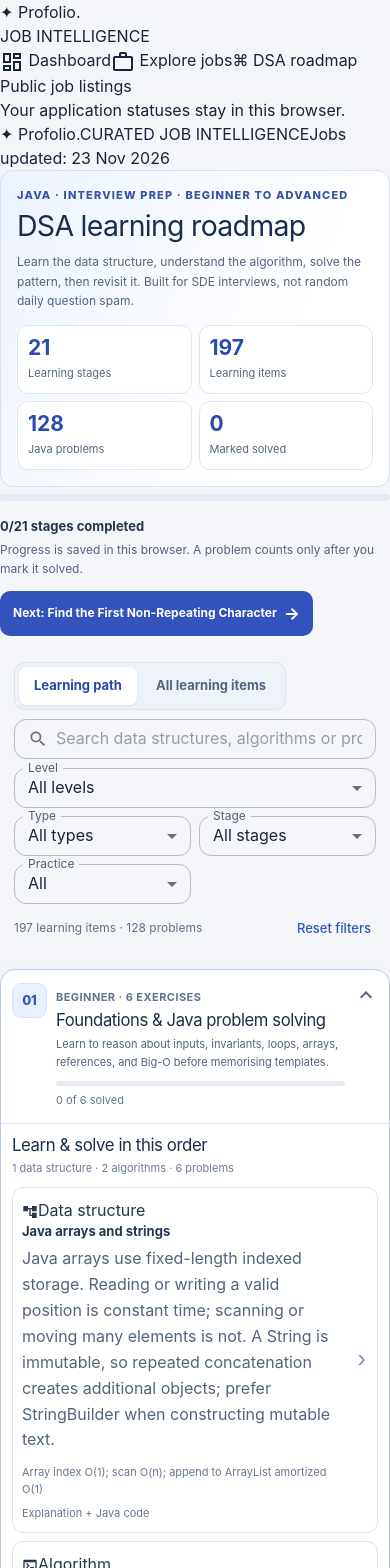
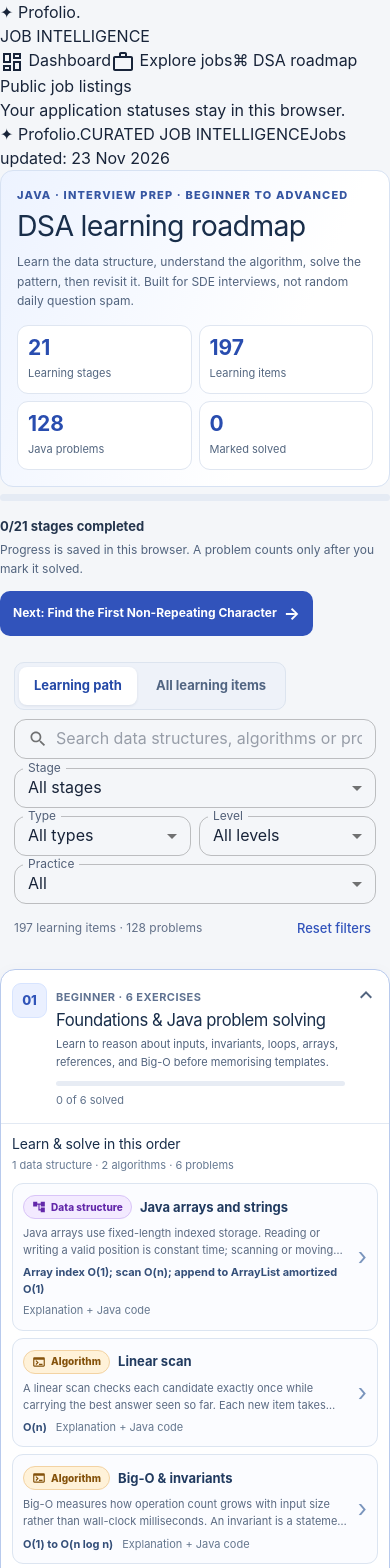
Before and after one commit to yashxag/yashxag.github.io, a React (Vite) app: page /dsa in a window 390 px wide. Shown: the top 1568 px of the page. Built offline with nearby package versions, Linux system fonts and the light colour scheme.

Commit message:
style(dsa): colored icon pills and compact accessible curriculum rows across mobile and desktop

```diff
--- a/src/dsa-roadmap.css
+++ b/src/dsa-roadmap.css
@@ -26,7 +26,7 @@
 .learning-mode{display:inline-flex;background:#eef2f9;border:1px solid #dce4ef;border-radius:10px;padding:4px;max-width:max-content;gap:4px}
 .learning-mode button{border:0;background:transparent;color:#516582;padding:9px 15px;border-radius:8px;font-size:13px;font-weight:750;cursor:pointer}
 .learning-mode button.active{background:#fff;color:#2449a7;box-shadow:0 1px 3px #22385018}
-.learning-filter-grid{display:grid;grid-template-columns:1fr 1.5fr 1fr;gap:10px}
+.learning-filter-grid{display:grid;grid-template-columns:1fr 1fr 1.8fr 1fr;gap:10px}
 .learning-filter-grid>*{min-width:0}
 .learning-filter-footer{display:flex;justify-content:space-between;align-items:center;gap:10px;font-size:12px;color:#637189}
 .learning-stage-list{display:grid;gap:12px}
@@ -152,7 +152,8 @@
  .learning-intro{align-items:flex-start;flex-direction:column}
  .learning-next{max-width:100%}
  .learning-filter-grid{grid-template-columns:1fr 1fr;gap:8px}
- .learning-filter-grid>div:nth-child(2){grid-column:1/-1;grid-row:1}
+ .learning-filter-grid>div:nth-child(3){grid-column:1/-1;grid-row:1}
+ .learning-filter-grid>div:nth-child(4){grid-column:1/-1}
  .learning-controls{gap:9px}
  .learning-stage-toggle{padding:13px 11px;align-items:flex-start;gap:9px}
  .learning-stage-n{width:35px;height:35px;border-radius:9px;font-size:13px}
@@ -223,3 +224,39 @@
  .learning-topic-pagination>a{padding:11px;font-size:11px;overflow-wrap:anywhere}
 }
 @media(max-width:370px){.learning-topic-pagination{flex-direction:column}.learning-topic-pagination>span{display:none}}
+
+/* Unified compact curriculum list: color AND icons differentiate item types. */
+.dsa-v2 .learning-exercises-head h3{font-size:1rem;letter-spacing:-.01em}
+.dsa-v2 .learning-exercises-head small{font-size:12px;color:#667992;line-height:1.5}
+.dsa-v2 .learning-sequence,.dsa-v2 .learning-all-list{gap:7px}
+.dsa-v2 .learning-problem{padding:12px 14px;border-color:#dce5f1;transition:border-color .16s ease,background-color .16s ease}
+.dsa-v2 .learning-problem:hover{border-color:#b4c4e2;background:#f9fbff}
+.dsa-v2 .learning-topic-row{background:#fbfcff}
+.dsa-v2 .learning-problem-link{flex:1;min-width:0;gap:10px}
+.dsa-v2 .learning-item-title-line{display:flex;align-items:center;flex-wrap:wrap;gap:8px 11px;min-width:0}
+.dsa-v2 .learning-item-title-line strong{flex:0 1 auto;font-size:13px;line-height:1.5;color:#213b60}
+.dsa-v2 .learning-kind-pill{display:inline-flex;align-items:center;gap:5px;border:1px solid;border-radius:999px;padding:4px 9px;min-height:25px;line-height:1.15;font-size:10px;font-weight:800;letter-spacing:.005em;flex-shrink:0;white-space:nowrap}
+.dsa-v2 .learning-kind-pill svg{font-size:14px;flex-shrink:0}
+.dsa-v2 .kind-structure{background:#f3eaff;border-color:#d9c4f8;color:#6328aa}
+.dsa-v2 .kind-algorithm{background:#fff2d9;border-color:#f3d3a3;color:#84520b}
+.dsa-v2 .kind-problem{background:#e9f1ff;border-color:#c4d7f8;color:#254fa5}
+.dsa-v2 .learning-problem-index{min-width:0;white-space:nowrap;font-size:10px;color:#7c8ba0}
+.dsa-v2 .learning-item-summary{margin:6px 0 4px;font-size:12px;line-height:1.55;color:#5b6b83;display:-webkit-box;-webkit-box-orient:vertical;-webkit-line-clamp:2;line-clamp:2;overflow:hidden;max-width:105ch}
+.dsa-v2 .learning-topic-row .learning-problem-meta{margin-top:5px}
+.dsa-v2 .learning-problem-meta>span:not(.learning-difficulty){font-size:11px;overflow-wrap:anywhere}
+.dsa-v2 .learning-topic-row .learning-problem-meta>span:first-child{color:#344f79;font-weight:650}
+.dsa-v2 .learning-problem-arrow{font-size:24px;line-height:1;color:#7a95bd}
+.dsa-v2 .learning-problem-link:focus-visible{outline:3px solid #7197e3;outline-offset:4px;border-radius:4px}
+@media(max-width:620px){
+ .dsa-v2 .learning-problem{padding:11px 10px;gap:8px}
+ .dsa-v2 .learning-item-title-line{gap:6px 8px}
+ .dsa-v2 .learning-kind-pill{min-height:24px;font-size:10px;padding:4px 8px}
+ .dsa-v2 .learning-item-summary{-webkit-line-clamp:2;line-clamp:2;font-size:11px}
+ .dsa-v2 .learning-problem-meta{gap:5px 9px}
+ .dsa-v2 .learning-problem>.learning-check{margin-left:0}
+ .dsa-v2 .learning-problem-arrow{margin:0}
+ .dsa-v2 .learning-problem-link{width:100%;min-width:0}
+ .dsa-v2 .learning-exercises-head h3{font-size:14px}
+ .dsa-v2 .learning-exercises-head small{font-size:11px}
+}
+@media(prefers-reduced-motion:reduce){.dsa-v2 .learning-problem{transition:none}}
```
